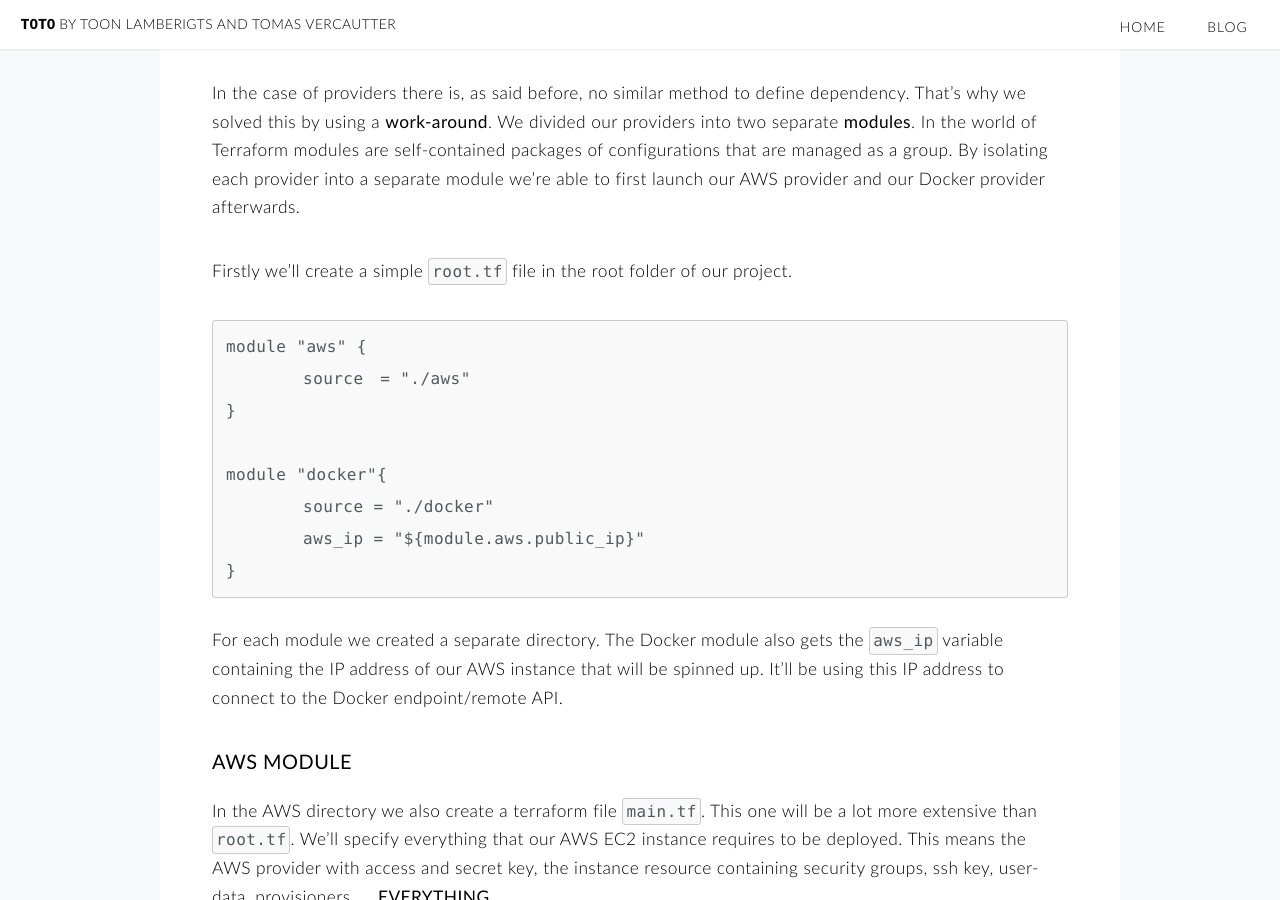
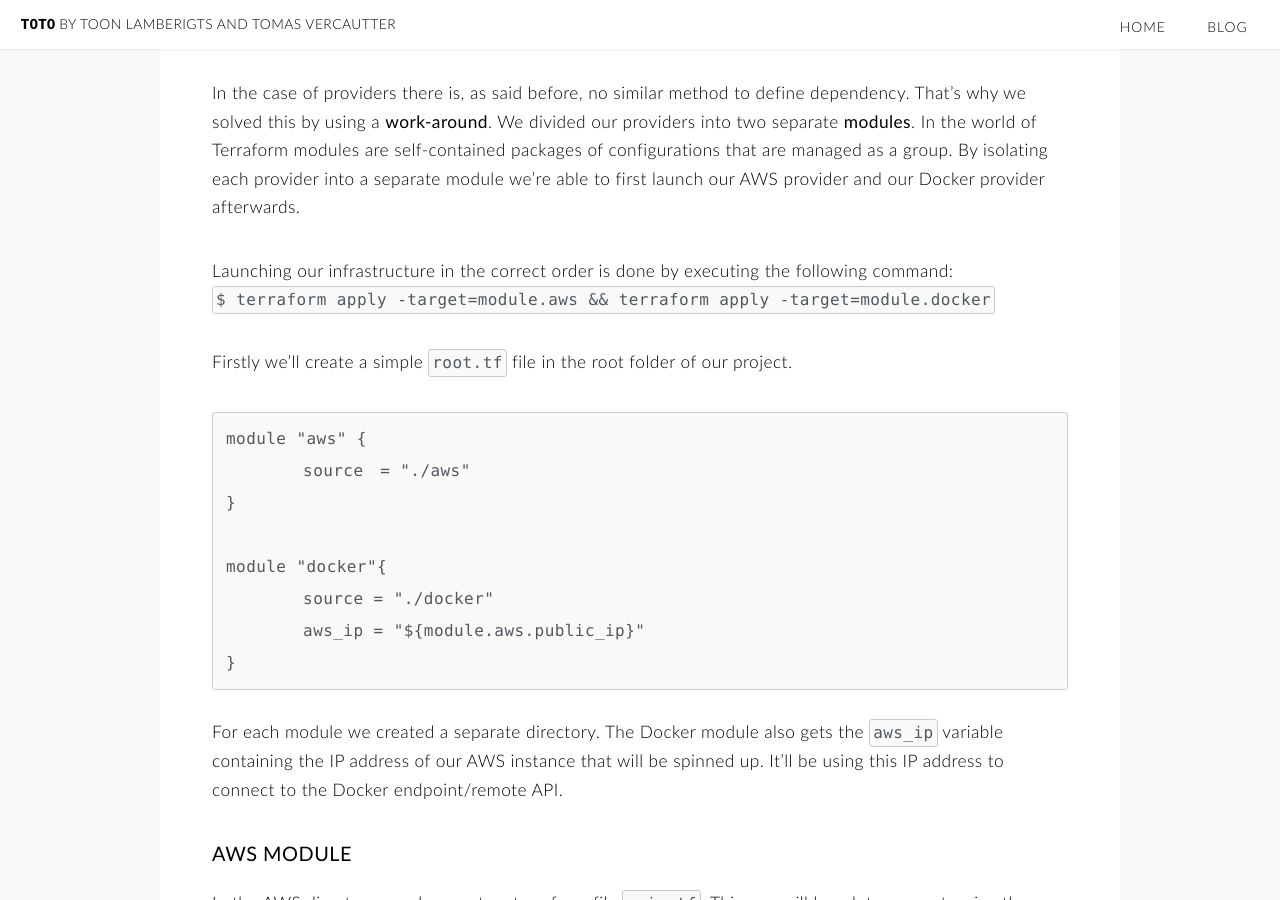
Before and after one commit to t0t0/t0t0.github.io, a Jekyll site: the page built from _posts/2016-5-6-terraform-docker.md, in a window 1280 px wide and 900 px high, scrolled down 2020 px. Built offline with Jekyll 4.4.1, drawn with Linux system fonts in a browser that asks for light colours.

Commit message:
added the terraform apply command

```diff
--- a/_posts/2016-5-6-terraform-docker.md
+++ b/_posts/2016-5-6-terraform-docker.md
@@ -37,6 +37,8 @@ resource "aws_eip" "ip" {
 
 ## <b>3. Terraforming Docker & Coreos </b>
 In the case of providers there is, as said before, no similar method to define dependency. That's why we solved this by using a <b>work-around</b>. We divided our providers into two separate <b>modules</b>. In the world of Terraform modules are self-contained packages of configurations that are managed as a group. By isolating each provider into a separate module we're able to first launch our AWS provider and our Docker provider afterwards.
+
+Launching our infrastructure in the correct order is done by executing the following command: `$ terraform apply -target=module.aws && terraform apply -target=module.docker`
 
 Firstly we'll create a simple `root.tf` file in the root folder of our project.
 
```
